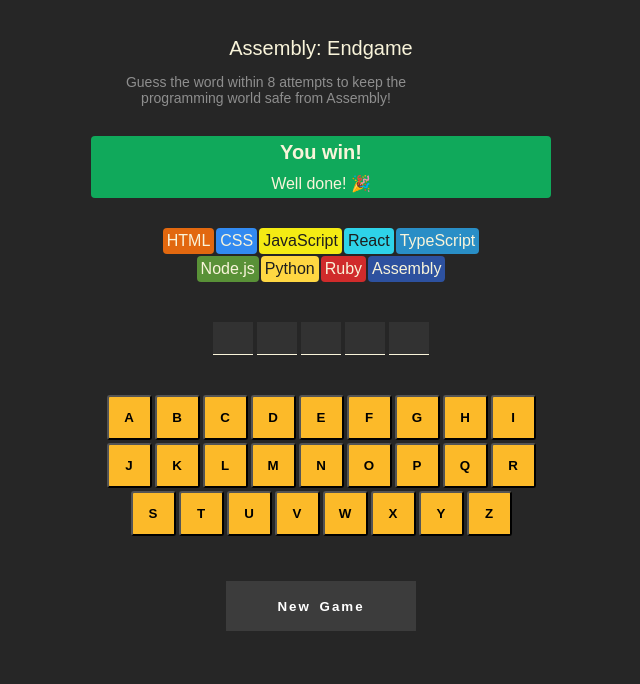
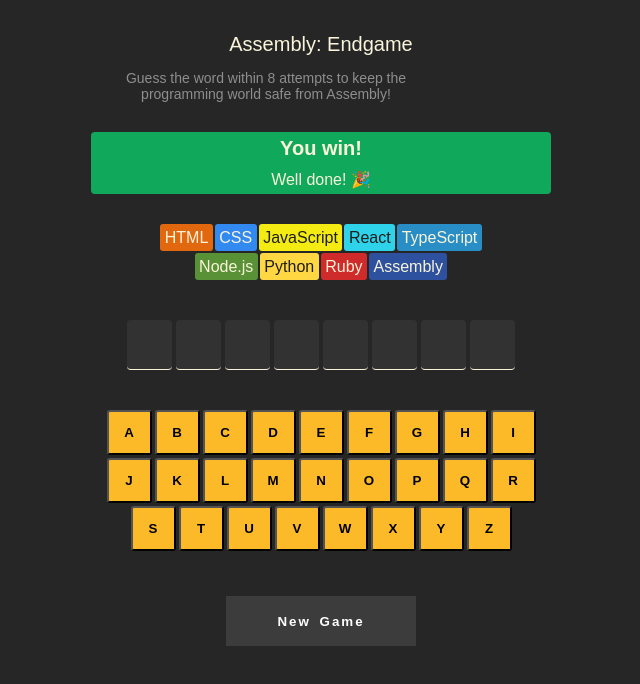
Before and after one commit to Indrawan-maker/endless-game-react, a React (Vite) app: page / in a window 1280 px wide. Shown: the top 684 px of the page, without its empty margins (319-959 px from the left). Built offline with nearby package versions, Linux system fonts and the light colour scheme.

Commit message:
feat: add game lose mode

```diff
--- a/src/App.jsx
+++ b/src/App.jsx
@@ -8,15 +8,30 @@
 export default function AssemblyEndgame() {
 
 
-        const [currentWord, setCurrentWord] = useState("react")
+        const [currentWord, setCurrentWord] = useState("indrawan")
         const [currentKeyboard, setCurrentKeyboard] = useState([])
 
-        const displayLetter = currentWord.split("").map((word, index) => <span key={index}>{currentKeyboard.includes(word) ? word.toUpperCase() : ""}</span>)
+        const wrongGuessCount = currentKeyboard.filter( word =>
+            !currentWord.includes(word)
+        ).length
+        console.log(wrongGuessCount)
+
+        const displayLetter = currentWord.split("").map((word, index) =>
+        <span key={index} className="letter">
+            {currentKeyboard.includes(word) ? word.toUpperCase() : ""}
+        </span>
+        )
 
         const alphabet = "abcdefghijklmnopqrstuvwxyz"
 
-        const lang = languages.map(langObj =>
-        <div style={{backgroundColor: langObj.backgroundColor, color: langObj.color}} key={langObj.name}>{langObj.name}</div>
+        const lang = languages.map((langObj, i ) => {
+            const isLost = i < wrongGuessCount
+            const className = clsx("chip", isLost && "lost")
+        return (
+            <span style={{backgroundColor: langObj.backgroundColor, color: langObj.color}}
+            className={className} key={langObj.name}>{langObj.name}
+            </span>
+        )}
         )
 
 
@@ -28,22 +43,17 @@
         }
 
         const btnElement = alphabet.split("").map(alpha => {
-            const isGuesses = currentKeyboard.includes(alpha)
-            const isCorrect = isGuesses && currentWord.includes(alpha)
-            const isWrong = isGuesses && !currentWord.includes(alpha)
-            const result = clsx({
-                "correct": isCorrect,
-                "wrong": isWrong
+            const isGuesess = currentKeyboard.includes(alpha)
+            const isCorrect = isGuesess && currentWord.includes(alpha)
+            const isWrong = isGuesess && !currentWord.includes(alpha)
+            const className = clsx({
+                correct: isCorrect,
+                wrong: isWrong
             })
             return (
-                <button key={alpha} className={result} onClick={() => handleKeyboard(alpha)}>{alpha.toUpperCase()}</button>
+                <button key={alpha} className={className} onClick={() => handleKeyboard(alpha)}>{alpha.toUpperCase()}</button>
         )}
         )
-
-
-
-
-
 
 
     return (
--- a/src/index.css
+++ b/src/index.css
@@ -57,7 +57,7 @@
     margin: auto;
 }
 
-div {
+span {
     padding: 4px;
     border-radius: 4px;
 }
@@ -70,13 +70,15 @@
     gap: 4px;
 }
 
-.word-wrapper > span {
-    gap: 4px;
+    .letter {
+    width: 45px;
+    height: 50px;
+    gap: 6px;
     font-size: 22px;
     font-weight: 700;
     background-color: #323232;
     padding: 16px 20px;
-    border-bottom: 1.80px solid #F9F4DA;
+    border-bottom: 1.40px solid #F9F4DA;
 
 }
 
@@ -163,3 +165,24 @@
 button.wrong {
     background-color: red;
 }
+
+
+span.chip {
+    border-radius: 3px;
+    padding: 4.5px;
+    position: relative;
+}
+
+span.chip.lost::before {
+    content: "💀";
+    position: absolute;
+    display: flex;
+    align-items: center;
+    justify-content: center;
+    height: 100%;
+    width: 100%;
+    font-size: 0.85rem;
+    top: 0;
+    left: 0;
+    background-color: rgba(0, 0, 0, 0.7);
+}
```
